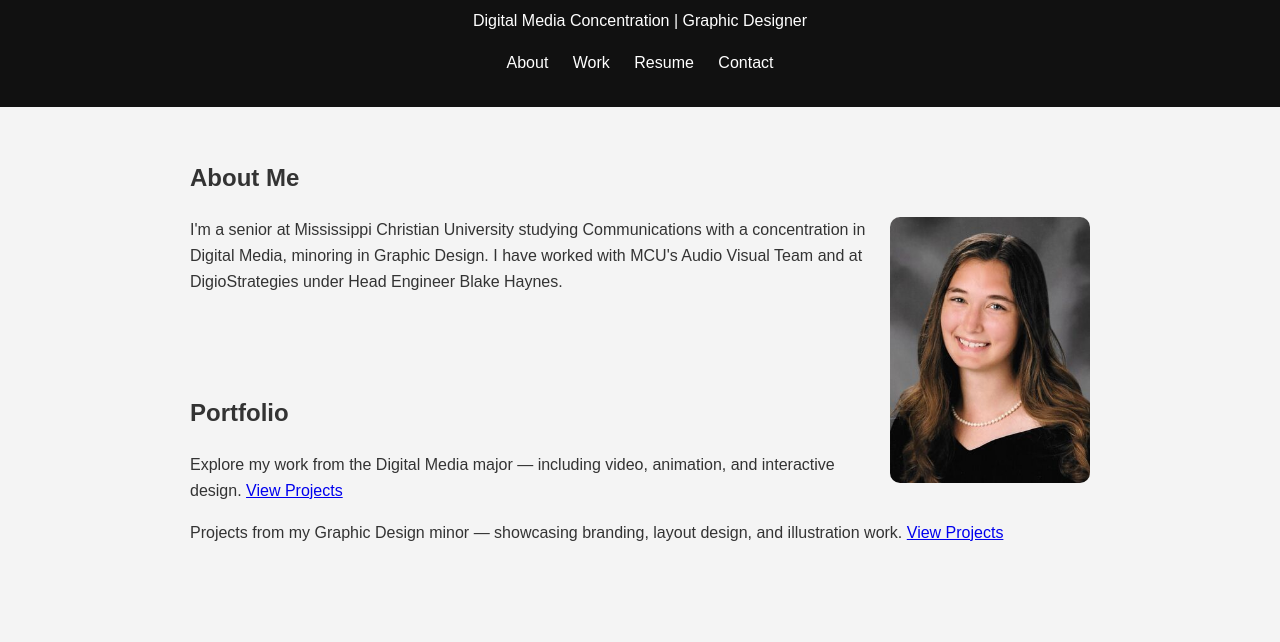
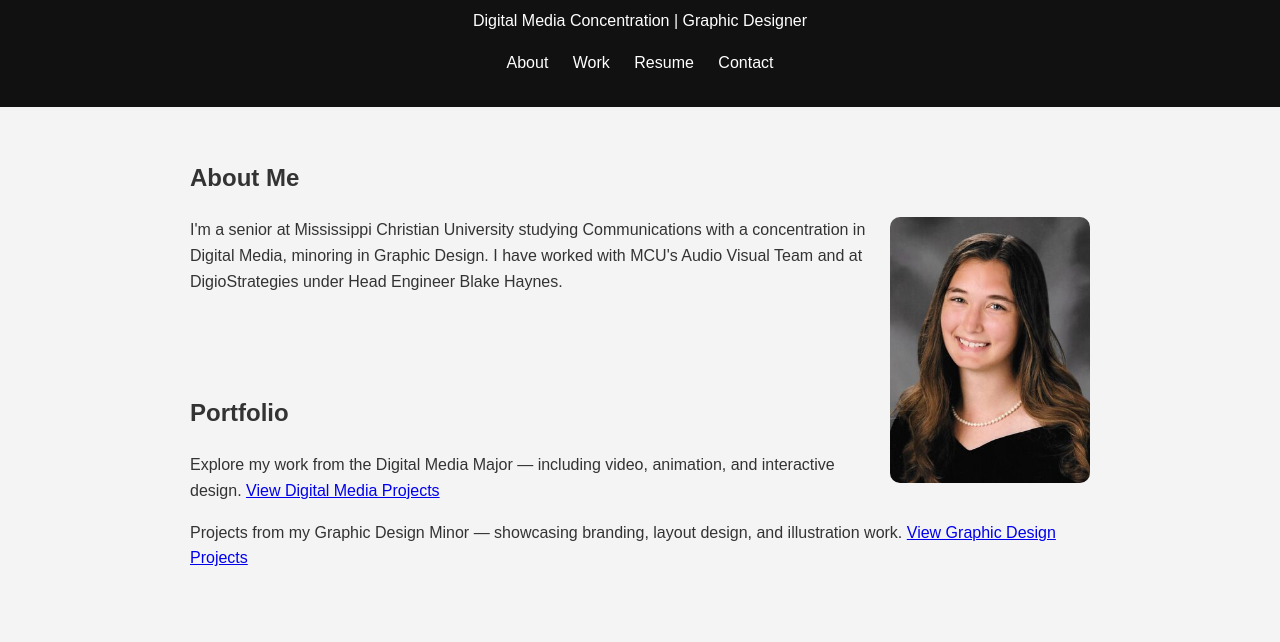
Before and after one commit to SarahGrace104/portfolio-site, a plain HTML site: page index.html in a window 1280 px wide. Shown: the part 118-760 px from the top of the page. Drawn offline with Linux system fonts and the light colour scheme.

Commit message:
Update index.html

```diff
--- a/index.html
+++ b/index.html
@@ -30,17 +30,17 @@
     <h2>Portfolio</h2>
     <div class="Digital Media Major">
       <p>
-        Explore my work from the Digital Media major — including video, animation, and interactive design.
+        Explore my work from the Digital Media Major — including video, animation, and interactive design.
         <a href="https://www.dropbox.com/scl/fo/lhyk6wolmeqbklc1rd4hx/AEtd2RbYV0Py3EtSgMd0K8k?rlkey=sgupm9ne1ouzcvodn7eythyey&st=pzc72cvh&dl=0" target="_blank" rel="noopener noreferrer">
-          View Projects
+          View Digital Media Projects
         </a>
       </p>
     </div>
     <div class="Graphic Design Minor">
       <p>
-        Projects from my Graphic Design minor — showcasing branding, layout design, and illustration work.
+        Projects from my Graphic Design Minor — showcasing branding, layout design, and illustration work.
         <a href="https://www.dropbox.com/scl/fo/8fe95qlmjgtd5ltkd75g5/AI12l0Y6neKd4SYw8VsLKQk?rlkey=ss1t5kjhe20zocdrxv5a8hg9y&st=yct89k8l&dl=0" target="_blank" rel="noopener noreferrer">
-          View Projects
+          View Graphic Design Projects
         </a>
       </p>
     </div>
```
